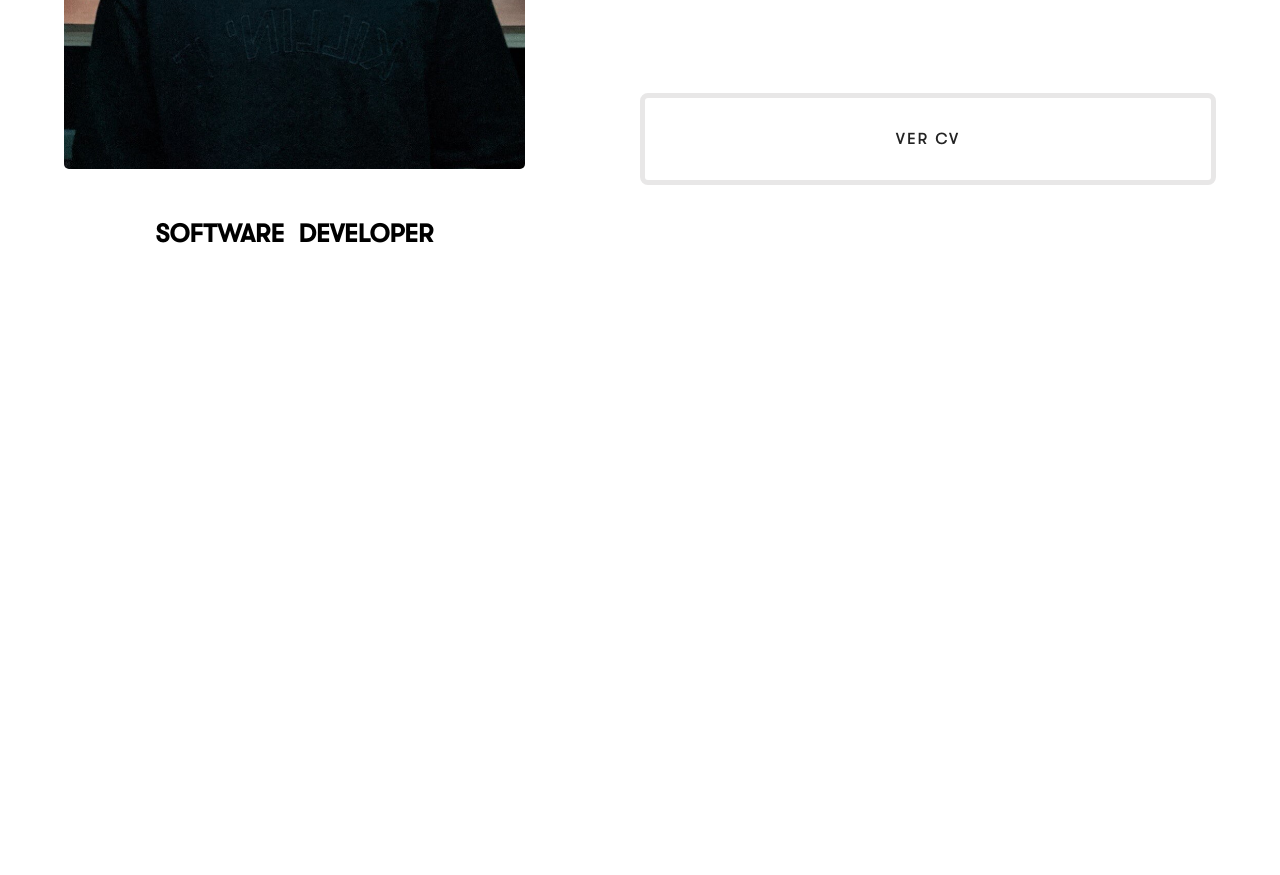
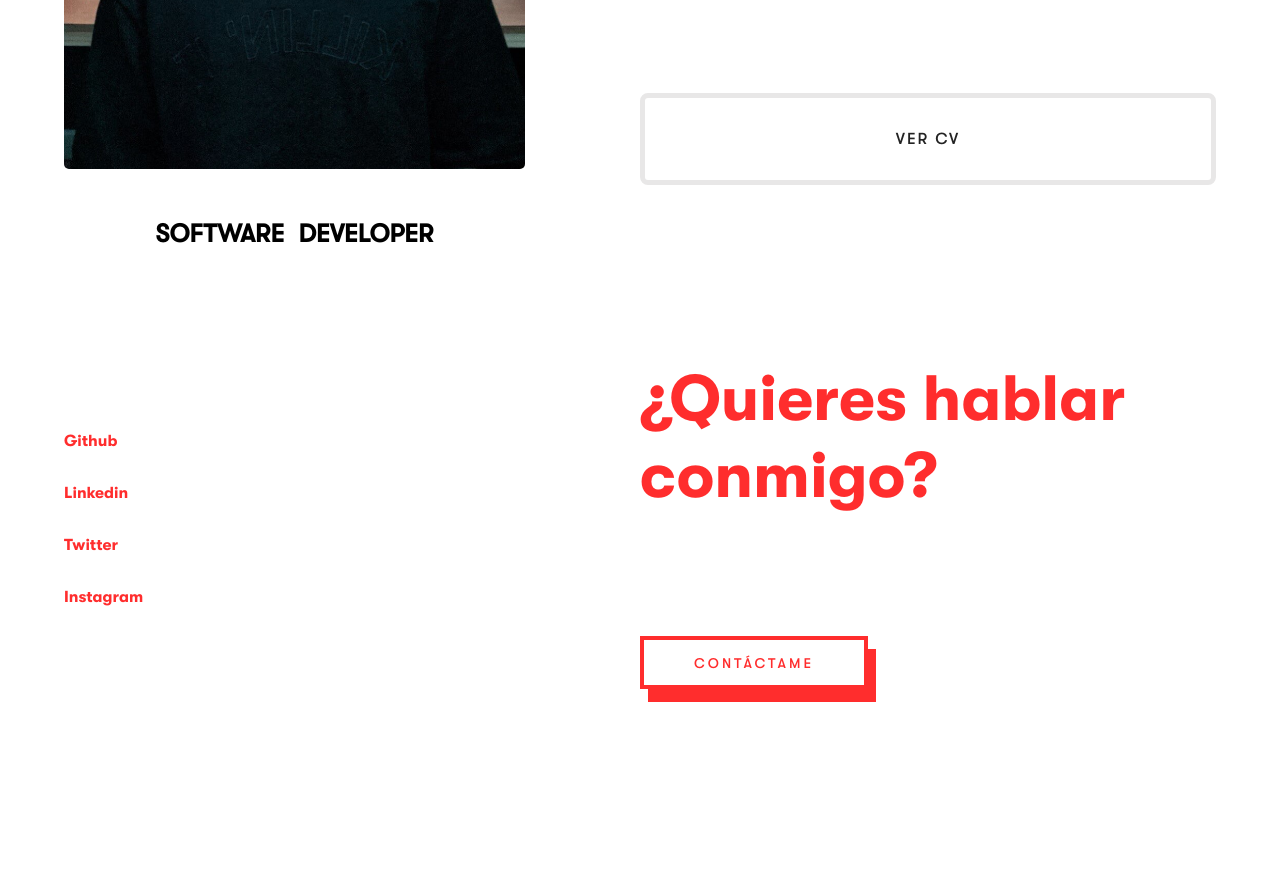
Before and after one commit to nexckycort/nexckycort.github.io, a website built with webpack: page public/index.html in a window 1280 px wide. Shown: the part 617-1492 px from the top of the page. Before the commit the page ends 898 px from the top, so only its background shows below. Built offline with nearby package versions, Linux system fonts and the light colour scheme.

Commit message:
feat: add footer

```diff
--- a/src/components/common/global/main.scss
+++ b/src/components/common/global/main.scss
@@ -1,6 +1,6 @@
-@import "../../../../node_modules/normalize.css/normalize.css";
-@import "./fonts";
-@import "./variables";
+@import '../../../../node_modules/normalize.css/normalize.css';
+@import './fonts';
+@import './variables';
 
 :root {
   --text-color: black;
@@ -26,6 +26,11 @@ body.dark {
   --bg-color: black;
 }
 
+a {
+  background-color: transparent;
+  text-decoration: none;
+}
+
 .lined-link {
   display: inline-block;
   position: relative;
@@ -39,7 +44,7 @@ body.dark {
     position: absolute;
     bottom: -1px;
     left: 0;
-    content: "";
+    content: '';
     display: block;
     width: 100%;
     height: 5px;
@@ -55,9 +60,7 @@ body.dark {
     background-color: var(--color-primary);
     transform: scale(1);
     transform-origin: 0 50%;
-    transition:
-      transform 1s cubic-bezier(0.19, 1, 0.22, 1),
-      background-color 0.2s ease-out,
+    transition: transform 1s cubic-bezier(0.19, 1, 0.22, 1), background-color 0.2s ease-out,
       -webkit-transform 1s cubic-bezier(0.19, 1, 0.22, 1);
   }
 }
--- a/src/components/layout/footer/index.ts
+++ b/src/components/layout/footer/index.ts
@@ -1,4 +1,36 @@
+import socialMedia from '../../../data/socialMedia.json'
+
+import { footer } from '../../../lang/es.json'
+
+import style from './style.module.scss'
+
 const Footer = () => {
-  return /* html */ ''
+  const footerElement = document.createElement('footer')
+  footerElement.classList.add(style.footer)
+  footerElement.innerHTML = /* html */ `
+  <div class="${style.body}">
+    <div>
+      <ul class="${style.socialMedia}">
+        ${socialMedia
+          .map(({ id, name, url }) => {
+            return `
+            <li id="${id}">
+              <a class="${style.mediaLink} lined-link" href="${url}" target="_blank" rel="noopener noreferrer">
+                ${name}
+              </a>
+            </li>`
+          })
+          .join('')}
+      </ul>
+    </div>
+    <div>
+      <p class="${style.quote}" data-section="footer" data-value="quote">${footer.quote}</p>
+      <a class="${
+        style.btnContactMe
+      }" href="mailto:nexckycort@gmail.com" data-section="footer" data-value="contactMe">${footer.contactMe}</a>
+    </div>
+  </div>`
+
+  return footerElement
 }
 export default Footer
--- /dev/null
+++ b/src/components/layout/footer/style.module.scss
@@ -0,0 +1,95 @@
+@import '../../common/global/variables';
+
+.footer {
+  padding-top: 1rem;
+  padding-bottom: 8rem;
+  z-index: 0;
+  position: relative;
+  text-align: left;
+  @media (max-width: $breakpointPhone) {
+    padding-bottom: 2rem;
+    padding-left: 0.5rem;
+    padding-right: 0.5rem;
+    text-align: center;
+  }
+}
+
+.body {
+  display: grid;
+  grid-template-columns: 1fr 1fr;
+  align-items: center;
+  @media (max-width: $breakpointPhone) {
+    grid-template-columns: 1fr;
+  }
+}
+
+.socialMedia {
+  list-style: none;
+  padding-left: 0;
+  @media (max-width: $breakpointPhone) {
+    display: flex;
+    align-items: center;
+    justify-content: space-between;
+  }
+  li {
+    margin-bottom: 1.5rem;
+  }
+}
+
+.mediaLink {
+  padding: 1rem 0rem;
+  padding-bottom: 0.5rem;
+  line-height: 1;
+  font-size: 1rem;
+  text-transform: capitalize;
+  font-family: 'GT-Walsheim-Pro-Bold';
+  color: var(--color-primary);
+}
+
+.quote {
+  font-size: 4rem;
+  font-family: 'GT-Walsheim-Pro-Bold';
+  line-height: 1.2;
+  color: var(--color-primary);
+  @media (max-width: $breakpointPhone) {
+    font-size: 2rem;
+  }
+}
+
+.btnContactMe {
+  cursor: pointer;
+  margin: 10% 0%;
+  font-family: 'GT-Walsheim-Pro-Medium';
+  font-size: inherit;
+  text-align: center;
+  letter-spacing: 3px;
+  text-transform: uppercase;
+  text-decoration: none;
+  border: 4px solid var(--color-primary);
+  color: var(--color-primary);
+  background: var(--bg-color);
+  outline: none;
+  position: relative;
+  display: inline-block;
+  padding: 15px 10px 14px;
+  cursor: pointer;
+  width: auto;
+  min-width: 200px;
+  &::after {
+    min-width: 200px;
+    position: absolute;
+    width: 100%;
+    height: 100%;
+    border: 4px solid var(--color-primary);
+    background-color: var(--color-primary);
+    left: 4px;
+    top: 9px;
+    z-index: -1;
+    content: '';
+    transition: all 0.5s;
+  }
+  &:hover:after {
+    top: 0px;
+    left: -4px;
+  }
+}
--- a/src/components/layout/navbar/style.module.scss
+++ b/src/components/layout/navbar/style.module.scss
@@ -1,4 +1,4 @@
-@import "../../common/global/variables";
+@import '../../common/global/variables';
 
 .nav {
   display: flex;
@@ -19,8 +19,7 @@
 .navLink {
   color: var(--text-color);
   display: block;
-  padding: 10px;
-  text-decoration: none;
+  padding: 0;
   margin-right: 1rem;
   font-size: 1.2rem;
 
--- /dev/null
+++ b/src/data/socialMedia.json
@@ -0,0 +1,22 @@
+[
+  {
+    "id": 0,
+    "name": "github",
+    "url": "https://github.com/nexckycort"
+  },
+  {
+    "id": 1,
+    "name": "linkedin",
+    "url": "https://www.linkedin.com/in/nexckycort"
+  },
+  {
+    "id": 2,
+    "name": "twitter",
+    "url": "https://twitter.com/nexckycort"
+  },
+  {
+    "id": 3,
+    "name": "instagram",
+    "url": "https://www.instagram.com/nexckycort"
+  }
+]
--- a/src/lang/en.json
+++ b/src/lang/en.json
@@ -8,5 +8,9 @@
     "rol": "Software Developer",
     "description": "I'm a developer passionate about developing Full Stack applications with free and open source technologies from Colombia with experience in the design, development, analysis and implementation of monolithic and client-server applications. With knowledge of JavaScript, TypeScript, React, Node.js, relational and non-relational databases; SonarQube, Docker, CI / CD (GitLab) using agile methodologies.",
     "cv": "see resume"
+  },
+  "footer": {
+    "quote": "Do you want to talk to me?",
+    "contactMe": "contact me"
   }
 }
--- a/src/lang/es.json
+++ b/src/lang/es.json
@@ -8,5 +8,9 @@
     "rol": "Software Developer",
     "description": "Soy un desarrollador apasionado por desarrollar aplicaciones Full Stack con tecnologías libres y de código abierto de Colombia con experiencia en el diseño, desarrollo, análisis e implementación de aplicaciones monolíticas y cliente-servidor. Con conocimiento de JavaScript, TypeScript, React, Node.js, bases de datos relacionales y no relacionales; SonarQube, Docker, CI / CD (GitLab) utilizando metodologías ágiles.",
     "cv": "ver cv"
+  },
+  "footer": {
+    "quote": "¿Quieres hablar conmigo?",
+    "contactMe": "contáctame"
   }
 }
--- a/src/routes/index.ts
+++ b/src/routes/index.ts
@@ -17,7 +17,7 @@ export const router = async () => {
 
   if (header.childNodes.length === 0 && footer.childNodes.length === 0) {
     header.append(Navbar())
-    footer.innerHTML = Footer()
+    footer.append(Footer())
   }
 
   const hash = (location.hash.slice(1).toLowerCase().split('/')[1] ?? '/') as '/' | 'works'
```
